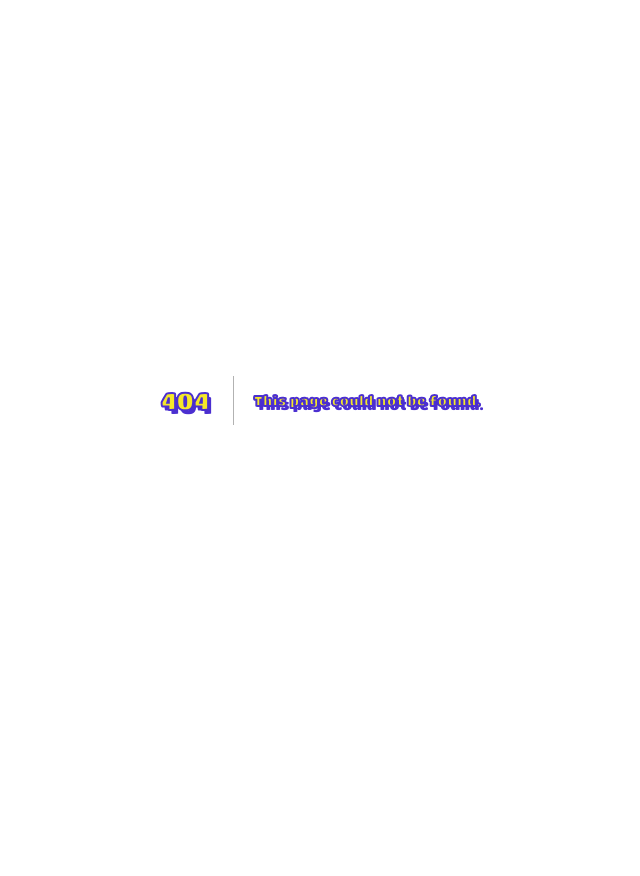
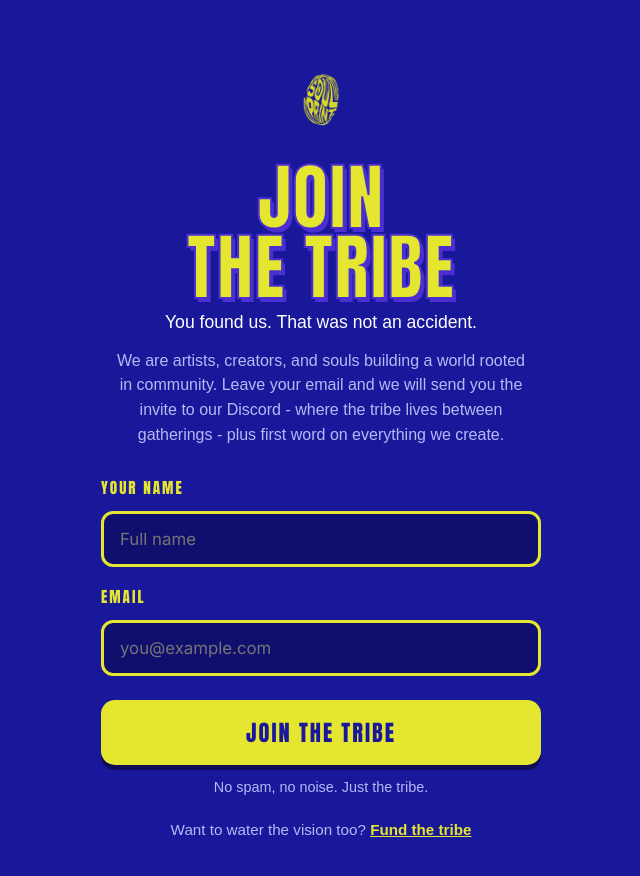
Before and after one commit to soulprinttribe/culture-in-unity, a Next.js app: page /join in a window 1280 px wide. Before the commit this address had no page. Shown: the top 876 px of the page, without its empty margins (319-959 px from the left). Before the commit the page ends 800 px from the top, so only its background shows below. Built offline with nearby package versions, Linux system fonts and the light colour scheme.

Commit message:
Create page.jsx

```diff
--- /dev/null
+++ b/app/join/page.jsx
@@ -0,0 +1,164 @@
+"use client";
+
+// /join - JOIN THE TRIBE. True SOULPRINT brand: royal blue + gold, Impact.
+// Self-contained styling - independent of the event site's look.
+
+import { useState } from "react";
+
+const BLUE = "#19189A";
+const GOLD = "#E5E630";
+const IMPACT = "Impact, Haettenschweiler, 'Arial Narrow Bold', sans-serif";
+
+export default function JoinPage() {
+  const [name, setName] = useState("");
+  const [email, setEmail] = useState("");
+  const [busy, setBusy] = useState(false);
+  const [done, setDone] = useState(false);
+  const [error, setError] = useState("");
+
+  async function join(e) {
+    e.preventDefault();
+    setError("");
+    if (!name.trim()) return setError("Please tell us your name.");
+    if (!/^\S+@\S+\.\S+$/.test(email)) return setError("Please enter a valid email.");
+    setBusy(true);
+    try {
+      const res = await fetch("/api/join", {
+        method: "POST",
+        headers: { "Content-Type": "application/json" },
+        body: JSON.stringify({ name, email }),
+      });
+      const data = await res.json();
+      if (!res.ok) throw new Error(data.error || "Something went wrong.");
+      setDone(true);
+    } catch (err) {
+      setError(err.message);
+      setBusy(false);
+    }
+  }
+
+  const wrap = {
+    minHeight: "100vh",
+    background: BLUE,
+    display: "flex",
+    flexDirection: "column",
+    alignItems: "center",
+    padding: "48px 22px 80px",
+    fontFamily: "Arial, Helvetica, sans-serif",
+  };
+  const h1 = {
+    fontFamily: IMPACT,
+    color: GOLD,
+    fontSize: "clamp(3rem, 13vw, 4.6rem)",
+    lineHeight: 0.95,
+    letterSpacing: 1,
+    textAlign: "center",
+    margin: "18px 0 10px",
+    textTransform: "uppercase",
+  };
+  const input = {
+    width: "100%",
+    boxSizing: "border-box",
+    padding: "15px 16px",
+    fontSize: "1.05rem",
+    borderRadius: 12,
+    border: "3px solid " + GOLD,
+    background: "#100f6e",
+    color: "#ffffff",
+    outline: "none",
+    marginTop: 6,
+  };
+  const label = {
+    display: "block",
+    marginTop: 18,
+    color: GOLD,
+    fontFamily: IMPACT,
+    letterSpacing: 2,
+    fontSize: "0.95rem",
+    textTransform: "uppercase",
+  };
+
+  if (done) {
+    return (
+      <main style={wrap}>
+        <img src="/SOULPRINT%20LOGO_YELLOW_V2.png" alt="SOULPRINT" style={{ width: 120, height: "auto", marginTop: 10 }} />
+        <h1 style={h1}>Welcome,<br />{name.split(" ")[0]}</h1>
+        <p style={{ color: "#fff", fontSize: "1.15rem", textAlign: "center", maxWidth: 440 }}>
+          You are in the tribe now.
+        </p>
+        <div style={{ maxWidth: 440, width: "100%", background: "#100f6e", border: "3px solid " + GOLD, borderRadius: 18, padding: "22px 20px", marginTop: 18 }}>
+          <p style={{ margin: 0, color: GOLD, fontFamily: IMPACT, letterSpacing: 2, textTransform: "uppercase" }}>Check your email</p>
+          <p style={{ margin: "10px 0 0", color: "#fff", lineHeight: 1.5 }}>
+            We just sent you a welcome note with the invite to our Discord -
+            that is where the tribe lives between gatherings. Open it and come through.
+          </p>
+          <p style={{ margin: "10px 0 0", color: "#b9b8f5", fontSize: "0.9rem" }}>
+            Nothing arriving? Check spam, and mark us as safe.
+          </p>
+        </div>
+        <p style={{ color: "#b9b8f5", marginTop: 28, fontStyle: "italic" }}>
+          Walk in a stranger. Leave with a tribe.
+        </p>
+      </main>
+    );
+  }
+
+  return (
+    <main style={wrap}>
+      <img src="/SOULPRINT%20LOGO_YELLOW_V2.png" alt="SOULPRINT" style={{ width: 120, height: "auto", marginTop: 10 }} />
+      <h1 style={h1}>Join<br />The Tribe</h1>
+      <p style={{ color: "#fff", fontSize: "1.1rem", textAlign: "center", maxWidth: 420, margin: "0 0 6px" }}>
+        You found us. That was not an accident.
+      </p>
+      <p style={{ color: "#b9b8f5", textAlign: "center", maxWidth: 420, lineHeight: 1.55, margin: "10px 0 0" }}>
+        We are artists, creators, and souls building a world rooted in community.
+        Leave your email and we will send you the invite to our Discord - where
+        the tribe lives between gatherings - plus first word on everything we create.
+      </p>
+
+      <form onSubmit={join} style={{ width: "100%", maxWidth: 440, marginTop: 10 }}>
+        <label style={label} htmlFor="name">Your name</label>
+        <input style={input} id="name" value={name} onChange={(e) => setName(e.target.value)} placeholder="Full name" autoComplete="name" />
+
+        <label style={label} htmlFor="email">Email</label>
+        <input style={input} id="email" type="email" value={email} onChange={(e) => setEmail(e.target.value)} placeholder="you@example.com" autoComplete="email" />
+
+        {error && (
+          <p style={{ background: "#e0403f", color: "#fff", padding: "12px 14px", borderRadius: 12, fontWeight: 700, marginTop: 16 }}>
+            {error}
+          </p>
+        )}
+
+        <button
+          type="submit"
+          disabled={busy}
+          style={{
+            width: "100%",
+            marginTop: 24,
+            padding: "16px",
+            background: GOLD,
+            color: BLUE,
+            border: "none",
+            borderRadius: 14,
+            fontFamily: IMPACT,
+            fontSize: "1.4rem",
+            letterSpacing: 2,
+            textTransform: "uppercase",
+            cursor: "pointer",
+            boxShadow: "0 5px 0 #0d0c55",
+          }}
+        >
+          {busy ? "Welcoming you in..." : "Join The Tribe"}
+        </button>
+        <p style={{ color: "#b9b8f5", textAlign: "center", marginTop: 14, fontSize: "0.9rem" }}>
+          No spam, no noise. Just the tribe.
+        </p>
+      </form>
+
+      <p style={{ color: "#b9b8f5", marginTop: 26, fontSize: "0.95rem" }}>
+        Want to water the vision too?{" "}
+        <a href="/fund" style={{ color: GOLD, fontWeight: 700 }}>Fund the tribe</a>
+      </p>
+    </main>
+  );
+}
```
